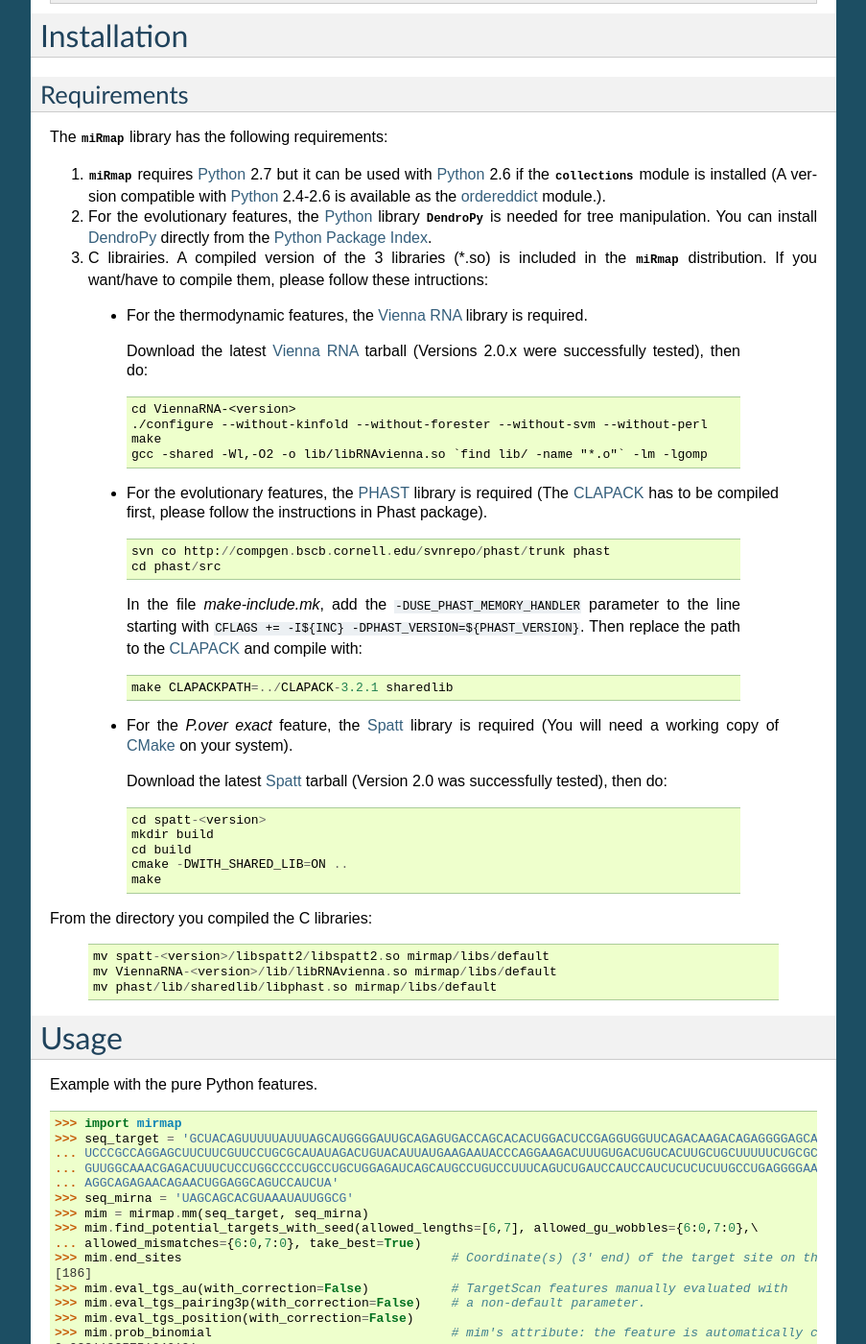
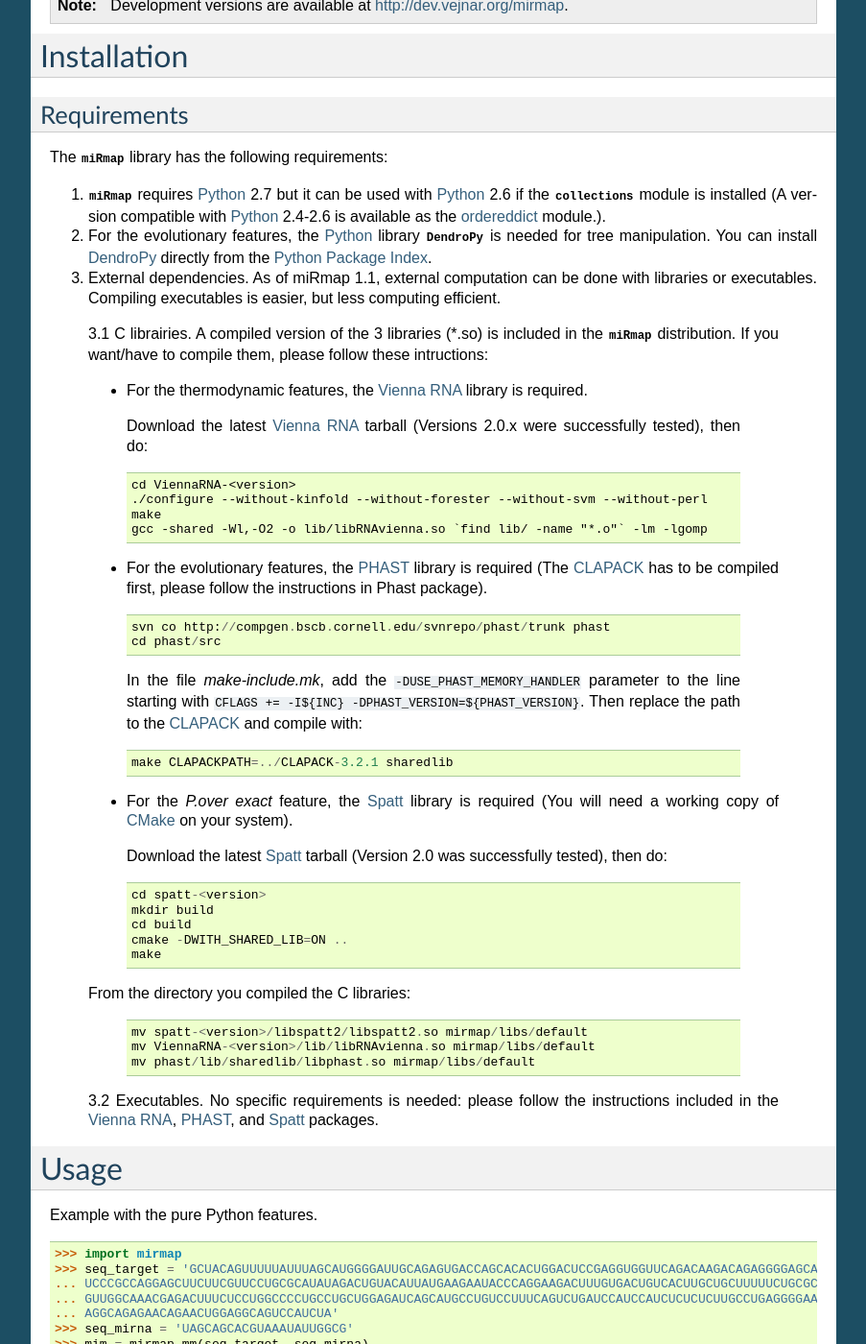
Before and after one commit to prashnts/miRmap, a Sphinx documentation site: the page built from docs/source/index.rst, in a window 1280 px wide and 1400 px high, scrolled down 464 px. Shown: the whole window at 96% size, without its empty margins (198-1101 px from the left). Built offline with Sphinx 7.4.7, drawn with Linux system fonts in a browser that asks for light colours; some of the changed text lies outside the part shown.

Commit message:
Updates documentation.

```diff
--- a/docs/source/conf.py
+++ b/docs/source/conf.py
@@ -42,16 +42,16 @@
 
 # General information about the project.
 project = u'miRmap'
-copyright = u'2011-2012, Charles E. Vejnar'
+copyright = u'2011-2013, Charles E. Vejnar'
 
 # The version info for the project you're documenting, acts as replacement for
 # |version| and |release|, also used in various other places throughout the
 # built documents.
 #
 # The short X.Y version.
-version = '1.0'
+version = '1.1'
 # The full version, including alpha/beta/rc tags.
-release = '1.0'
+release = '1.1'
 
 # The language for content autogenerated by Sphinx. Refer to documentation
 # for a list of supported languages.
@@ -221,5 +221,5 @@
 
 rst_epilog = """
 .. _Python: http://www.python.org/
-.. |mirmap_copyright| replace:: **Copyright 2011 Charles E. Vejnar**
+.. |mirmap_copyright| replace:: **Copyright 2011-2013 Charles E. Vejnar**
 """
--- a/docs/source/index.rst
+++ b/docs/source/index.rst
@@ -34,7 +34,9 @@
 
 2. For the evolutionary features, the Python_ library :mod:`DendroPy` is needed for tree manipulation. You can install `DendroPy <http://pypi.python.org/pypi/DendroPy/>`_ directly from the `Python Package Index <http://pypi.python.org>`_.
 
-3. C librairies. A compiled version of the 3 libraries (\*.so) is included in the :mod:`miRmap` distribution. If you want/have to compile them, please follow these intructions:
+3. External dependencies. As of miRmap 1.1, external computation can be done with libraries or executables. Compiling executables is easier, but less computing efficient.
+
+ 3.1 C librairies. A compiled version of the 3 libraries (\*.so) is included in the :mod:`miRmap` distribution. If you want/have to compile them, please follow these intructions:
 
  - For the thermodynamic features, the `Vienna RNA <http://www.tbi.univie.ac.at/RNA>`_ library is required.
 
@@ -72,13 +74,15 @@
    cmake -DWITH_SHARED_LIB=ON ..
    make
 
-From the directory you compiled the C libraries:
+ From the directory you compiled the C libraries:
 
- ::
+  ::
 
-  mv spatt-<version>/libspatt2/libspatt2.so mirmap/libs/default
-  mv ViennaRNA-<version>/lib/libRNAvienna.so mirmap/libs/default
-  mv phast/lib/sharedlib/libphast.so mirmap/libs/default
+   mv spatt-<version>/libspatt2/libspatt2.so mirmap/libs/default
+   mv ViennaRNA-<version>/lib/libRNAvienna.so mirmap/libs/default
+   mv phast/lib/sharedlib/libphast.so mirmap/libs/default
+
+ 3.2 Executables. No specific requirements is needed: please follow the instructions included in the `Vienna RNA <http://www.tbi.univie.ac.at/RNA>`_, `PHAST <http://compgen.bscb.cornell.edu/phast>`_, and `Spatt <http://www.mi.parisdescartes.fr/~nuel/spatt>`_ packages.
 
 Usage
 =====
@@ -114,12 +118,15 @@
       3' pairing                     1.00000
       Probability (Binomial)         0.03312
 
-With the C libraries installed:
+With the C libraries/executables installed:
 
 .. code-block:: python
 
     >>> import mirmap.library_link
+    >>> # For libraries
     >>> mim.libs = mirmap.library_link.LibraryLink('libs/compiled') # Change to the path where you unzipped the *.so files
+    >>> # For executables (if they are not in your PATH)
+    >>> mim.exe_path = 'libs/compiled' # Change to the path where you unzipped the exe files
     >>> mim.dg_duplex
     -13.5
     >>> mim.dg_open
```
Also changed, not shown: other parts of docs/source/index.rst (+1 -1 lines).
